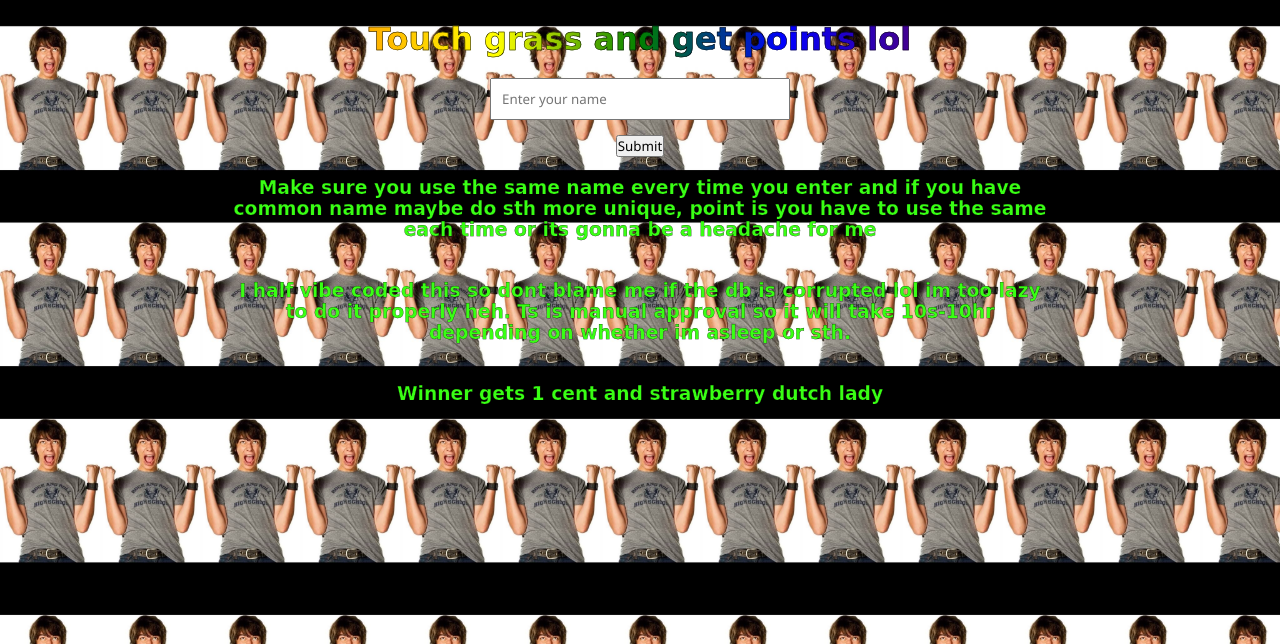
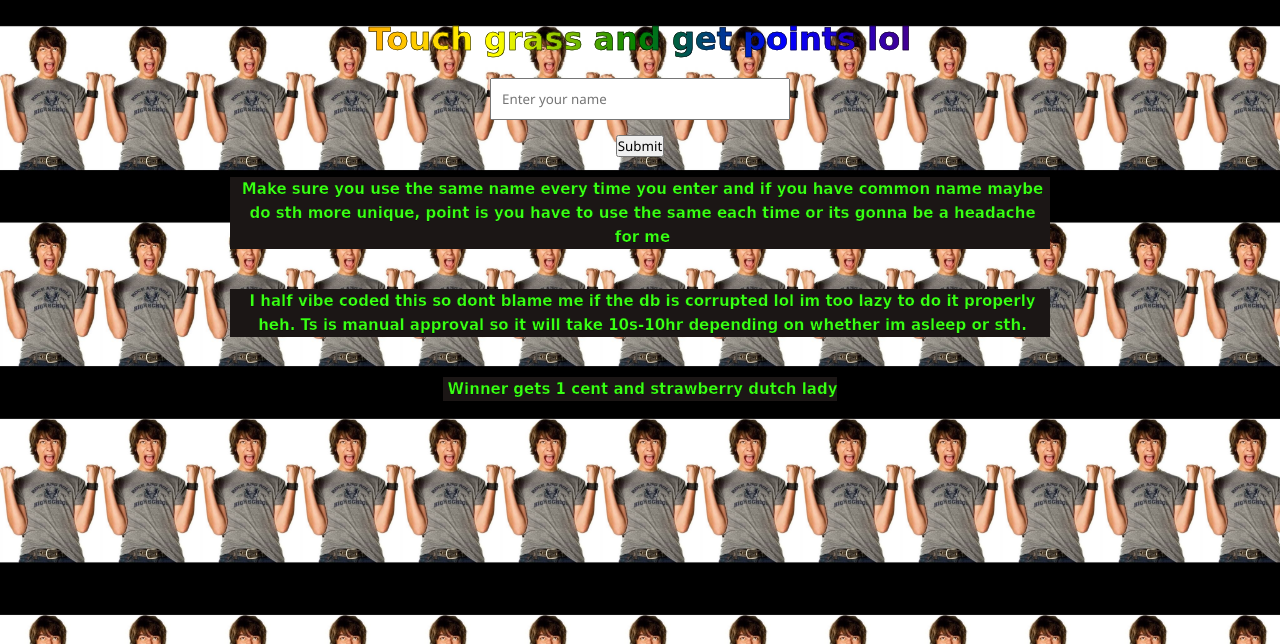
Before and after one commit to muncheng/SummerPointsGame, a Flask app: page / in a window 1280 px wide. Shown: the top 644 px of the page. Run offline with Flask 3, Linux system fonts and the light colour scheme.

Commit message:
css update

```diff
--- a/static/style.css
+++ b/static/style.css
@@ -20,6 +20,11 @@
   margin: 20px;
   -webkit-text-stroke: 0.25px black;
   color: #39FF14;
+  background: none repeat scroll 0 0 #1B1615;
+  display: inline;
+  font-size: 15px;
+  line-height: 24px;
+  padding-left: 5px;
 }
 
 
```
